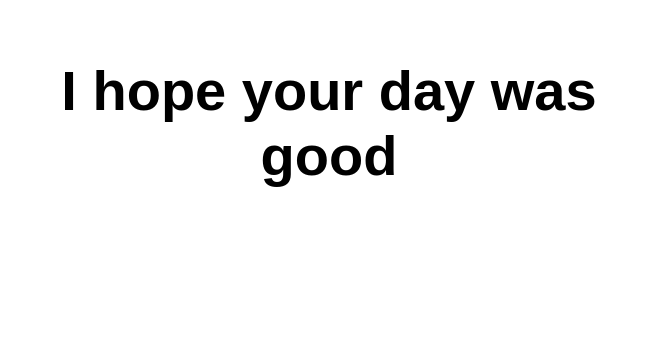
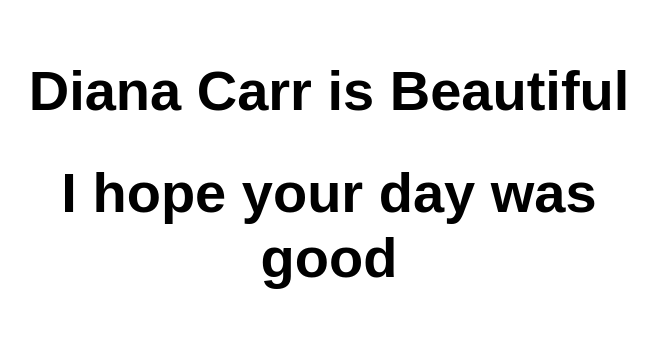
Before and after one commit to rcollier1972/my-first-static-webapp, a plain HTML site: page src/index.html in a window 1280 px wide. Shown: the whole page, without its empty margins (311-968 px from the left). Drawn offline with Linux system fonts and the light colour scheme.

Commit message:
Update index.html

```diff
--- a/src/index.html
+++ b/src/index.html
@@ -10,6 +10,7 @@
 
 <body>
   <main>
+    <h1>Diana Carr is Beautiful </h1>
     <h1>I hope your day was good</h1>
   </main>
 </body>
```
